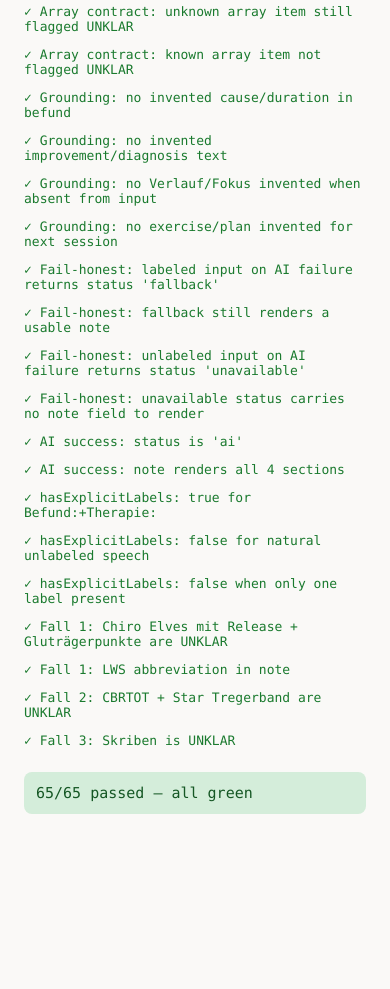
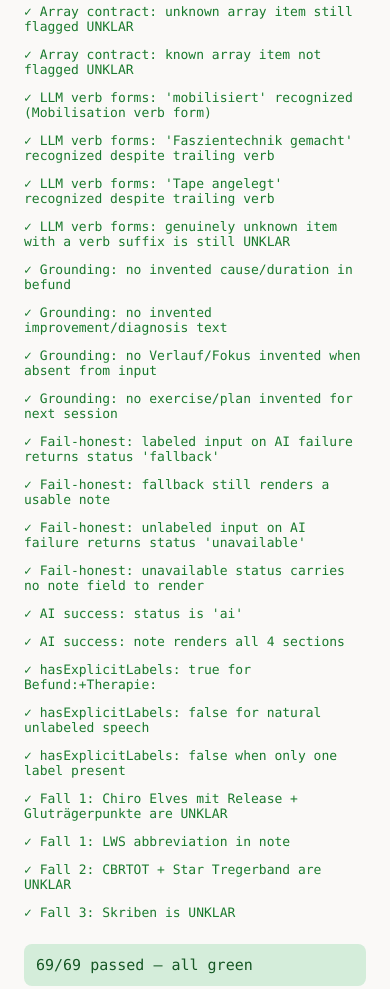
Before and after one commit to onyxsystems92/FRAME---Gerrit-Terdenge, a plain HTML site: page tests.html in a window 390 px wide. Shown: the part 1700-2689 px from the top of the page. Before the commit the page ends 2538 px from the top, so only its background shows below. Drawn offline with Linux system fonts and the light colour scheme.

Commit message:
Fix false UNKLAR flagging on LLM therapy verb forms; self-contained provisioning script
Production proof surfaced a real bug: the live OpenAI structuring path
correctly preserves the practitioner's natural verb form per its own
no-invention rule ("mobilisiert", "Faszientechnik gemacht", "Tape
angelegt"), but the client-side UNKLAR safety net was flagging all three
as unclear -- "gemacht"/"angelegt" aren't connector words so they broke
the all-tokens-known check, and "mobilisiert" isn't in the vocabulary
(only its noun form "Mobilisation" was). Fixed by treating the common
German past-participle fillers (gemacht, durchgeführt, angewendet,
angelegt, eingesetzt, behandelt) as connector words, and adding
"mobilisiert" to the known-technique vocabulary. A genuinely unknown
item retains its filler suffix and is still correctly flagged (see new
regression test).

Also fixes the provisioning script's root cause (dirname "$0" resolves
wrong under `ssh ... 'bash -s' < script` since piped stdin sets $0 to the
shell name, not a real path) by embedding the workflow JSON inline via a
quoted heredoc instead of reading a separate file -- fully self-contained
regardless of invocation method. Reconciles workflow ef678095's webhook
credential binding back to the pinned id after it had drifted to a
duplicate created during earlier manual troubleshooting.

69/69 tests green. Live production proof: natural dictation, no-invention,
HWS/BWS/LWS, missing Verlauf/Fokus, and reordered-sentence cases all
verified against the real Worker -> n8n -> existing OpenAI credential path.

Co-Authored-By: Claude Sonnet 5 <noreply@anthropic.com>

```diff
--- a/compress.js
+++ b/compress.js
@@ -13,7 +13,7 @@
 
 const KNOWN_TECHNIQUE_PHRASES = [
   "Vibro PPT", "Neuralmassage", "Schiebetechnik", "Schiebe", "Release",
-  "FDM Jones", "FDM", "Jones", "Mobilisation", "Chirotherapie", "Chiro",
+  "FDM Jones", "FDM", "Jones", "Mobilisation", "Mobilisiert", "Chirotherapie", "Chiro",
   "Massage", "Manuelle Therapie", "Dehnung", "Dehnübung",
   "Triggerpunktbehandlung", "Triggerpunkt", "Wärme", "Kälte", "Taping",
   "Tape", "Ultraschall", "Elektrotherapie", "Lymphdrainage", "Osteopathie",
@@ -29,10 +29,18 @@ const KNOWN_WORDS = new Set(
   KNOWN_TECHNIQUE_PHRASES.flatMap(p => p.toLowerCase().split(/\s+/))
 );
 
+// Includes German past-participle "performed X" fillers (gemacht,
+// durchgeführt, angewendet, angelegt, eingesetzt, behandelt) — the LLM
+// path keeps the practitioner's original verb form per its no-invention
+// rule (e.g. "Tape angelegt", "Faszientechnik gemacht"), so these must not
+// cause an otherwise-recognized technique to be flagged UNKLAR just for
+// carrying its natural verb alongside it.
 const CONNECTOR_WORDS = new Set([
   "mit", "ohne", "und", "sowie", "dann", "noch", "auch", "bisschen",
   "etwas", "sehr", "komplett", "kompl", "links", "li", "rechts", "re",
-  "beidseits", "beidseitig", "der", "die", "das", "den", "dem", "am", "im"
+  "beidseits", "beidseitig", "der", "die", "das", "den", "dem", "am", "im",
+  "gemacht", "durchgeführt", "durchgefuehrt", "angewendet", "angelegt",
+  "eingesetzt", "behandelt"
 ]);
 
 const SPINE_LEVEL_RE = /^[a-zA-Z]{1,3}\d{1,2}(\/[a-zA-Z]{0,3}\d{1,2})?$/;
--- a/n8n/frame-gerrit-structure-workflow.json
+++ b/n8n/frame-gerrit-structure-workflow.json
@@ -1,4 +1,5 @@
 {
+  "id": "ef678095-a3ae-420e-89d6-baeb85d3357a",
   "name": "FRAME · Gerrit · Structure Session Note",
   "nodes": [
     {
--- a/tests.html
+++ b/tests.html
@@ -17,7 +17,7 @@
 <body>
 <h1>FRAME · Compress Engine — Tests</h1>
 <div id="output"></div>
-<script src="compress.js?v=4"></script>
+<script src="compress.js?v=5"></script>
 <script>
 (async function () {
   const out = document.getElementById("output");
@@ -266,6 +266,25 @@
       !r.unklarItems.includes("Vibro PPT"), "UNKLAR: " + JSON.stringify(r.unklarItems));
   })();
 
+  // --- 18b. LLM verb-form therapie items not falsely flagged UNKLAR ---
+  // Regression test: live production proof (2026-09-09) showed the real
+  // OpenAI structuring path returns therapy items with natural verb forms
+  // ("mobilisiert", "Faszientechnik gemacht", "Tape angelegt") per its own
+  // no-invention/keep-original-wording rule -- these were being flagged
+  // UNKLAR even though the underlying techniques are known vocabulary.
+  (function () {
+    const r = classifyTherapyItems(["mobilisiert", "Faszientechnik gemacht", "Tape angelegt"]);
+    assert("LLM verb forms: 'mobilisiert' recognized (Mobilisation verb form)",
+      !r.unklar.includes("mobilisiert"), "UNKLAR: " + JSON.stringify(r.unklar));
+    assert("LLM verb forms: 'Faszientechnik gemacht' recognized despite trailing verb",
+      !r.unklar.includes("Faszientechnik gemacht"), "UNKLAR: " + JSON.stringify(r.unklar));
+    assert("LLM verb forms: 'Tape angelegt' recognized despite trailing verb",
+      !r.unklar.includes("Tape angelegt"), "UNKLAR: " + JSON.stringify(r.unklar));
+    assert("LLM verb forms: genuinely unknown item with a verb suffix is still UNKLAR",
+      classifyTherapyItems(["Skriben durchgeführt"]).unklar.includes("Skriben durchgeführt"),
+      "Expected 'Skriben durchgeführt' to still be flagged UNKLAR");
+  })();
+
   // --- 19. Grounding / no-invention: buildOutput never adds text beyond input ---
   (function () {
     const r = buildOutput(["LWS links heute schmerzhaft"], ["Mobilisation"], [], []);
```
Also changed, not shown: 1 other file.
